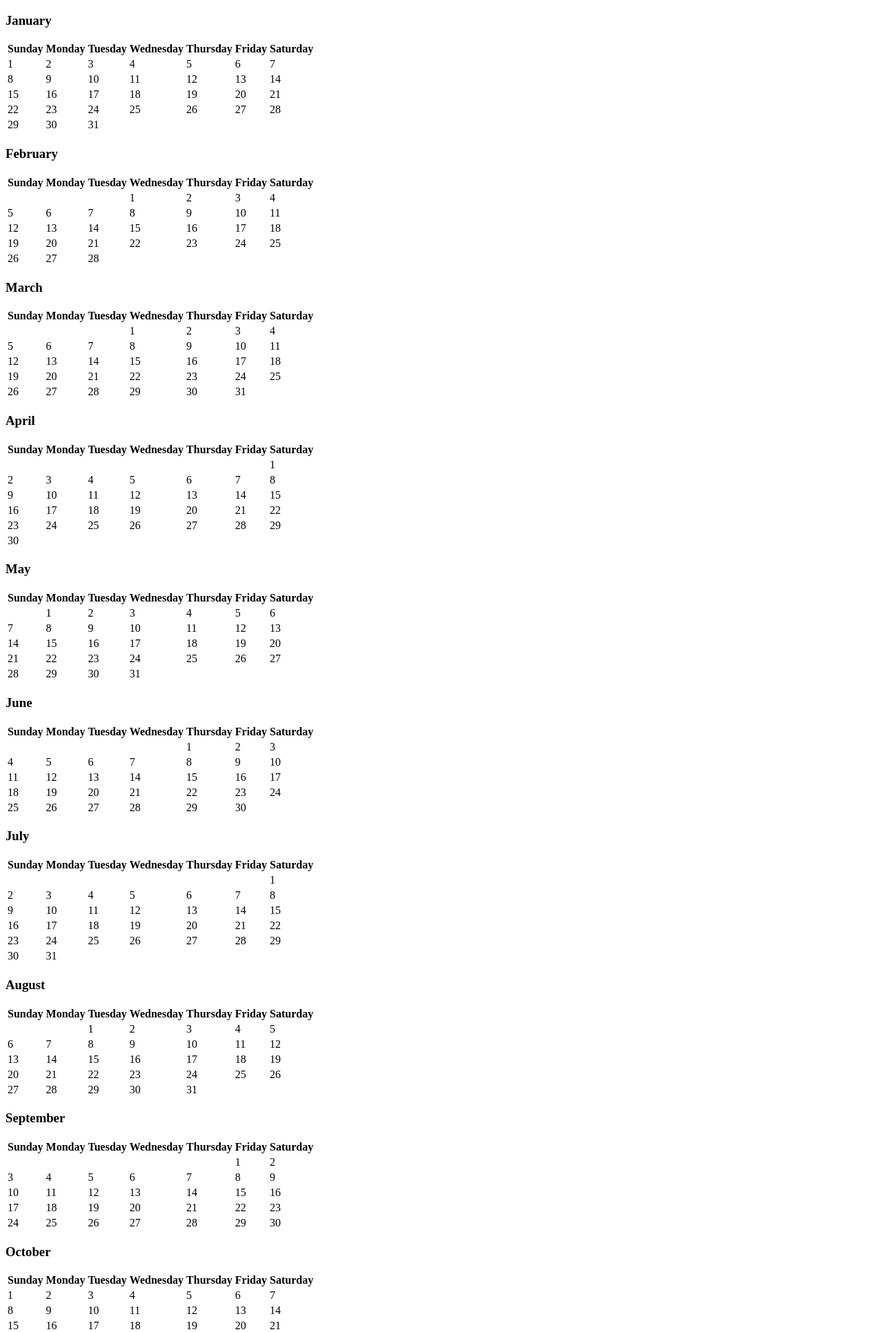
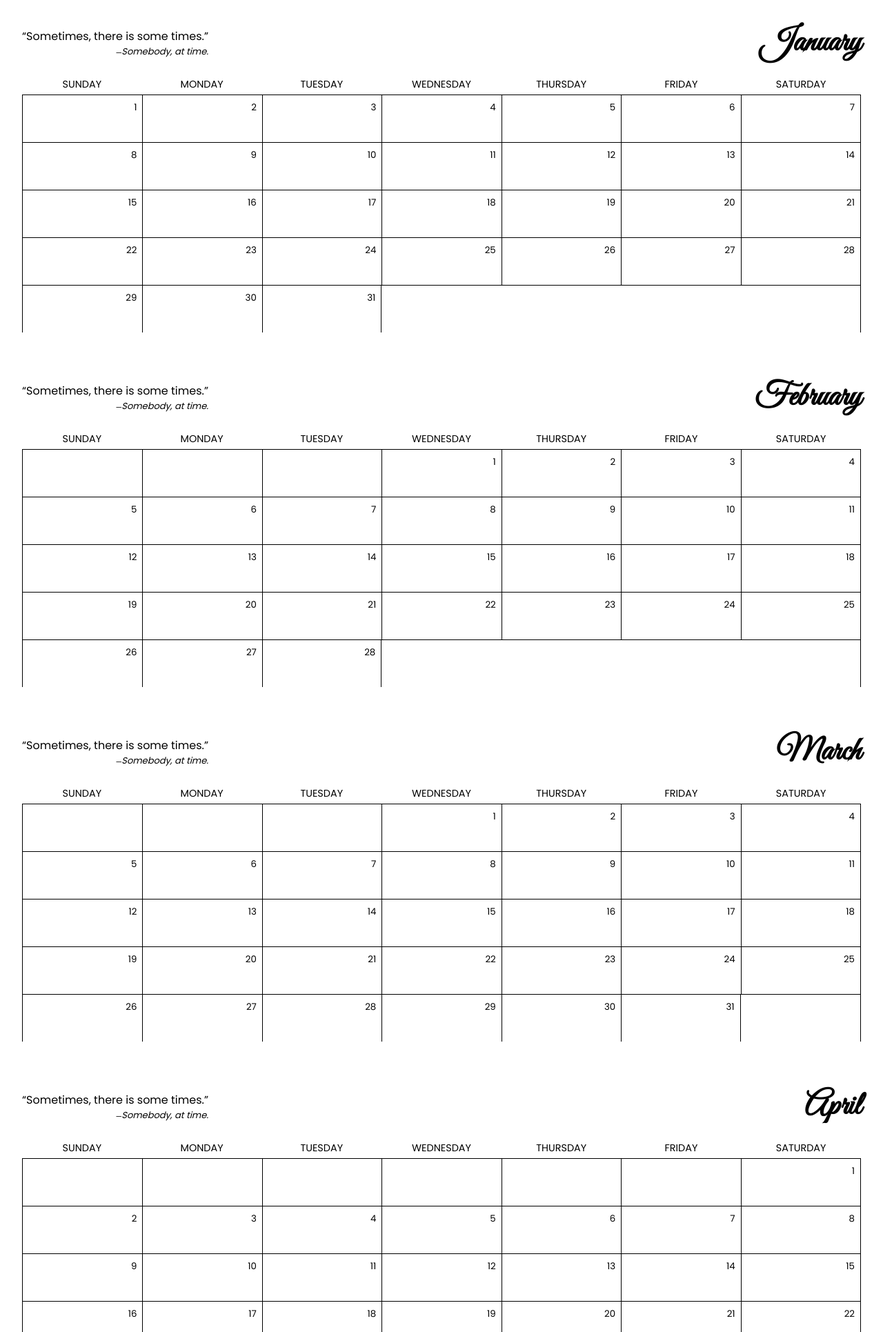
Before and after one commit to ohchiko/printable-calendar, a PHP site: page / in a window 1280 px wide. Shown: the top 1931 px of the page at 69% size. Run offline with PHP 8.4, Linux system fonts and the light colour scheme.

Commit message:
creating better view

```diff
--- a/public/index.php
+++ b/public/index.php
@@ -36,39 +36,49 @@ for ($month = 1; $month <= 12; $month++) {
 <html>
     <head>
         <title>2023 Calendar &raquo; ohchiko</title>
+
+        <link rel="stylesheet" type="text/css" href="style.css" />
     </head>
     <body>
         <?php
         foreach ($period as $month => $weeks) {
         ?>
-            <h3><?php echo $month; ?></h3>
-        <table>
-            <thead>
-                <tr>
-                    <th>Sunday</th>
-                    <th>Monday</th>
-                    <th>Tuesday</th>
-                    <th>Wednesday</th>
-                    <th>Thursday</th>
-                    <th>Friday</th>
-                    <th>Saturday</th>
-                </tr>
-            </thead>
+            <div style="page-break-after: always; display: flex; flex-direction: column; max-height: 148mm; padding: 2rem;">
+                <div style="display: flex; justify-content: space-between; align-items: center; padding-bottom: 1rem;">
+                    <figure>
+                        <q>Sometimes, there is some times.</q>
+                        <figcaption>Somebody, at time.</figcaption>
+                    </figure>
+                    <h1><?php echo $month; ?></h1>
+                </div>
+                <div class="table">
+                    <div class="thead">
+                        <div class="tr">
+                            <div class="th">Sunday</div>
+                            <div class="th">Monday</div>
+                            <div class="th">Tuesday</div>
+                            <div class="th">Wednesday</div>
+                            <div class="th">Thursday</div>
+                            <div class="th">Friday</div>
+                            <div class="th">Saturday</div>
+                        </div>
+                    </div>
 
-            <tbody>
+                    <div class="tbody">
                         <?php
                         foreach ($weeks as $days) {
-                    echo '<tr>';
+                            echo '<div class="tr">';
 
                             foreach ($days as $day) {
-                        echo '<td>' . $day . '</td>';
+                                echo '<div class="td">' . $day . '</div>';
                             }
 
-                    echo '</tr>';
+                            echo '</div>';
                         }
                         ?>
-            </tbody>
-        </table>
+                    </div>
+                </div>
+            </div>
         <?php
         }
         ?>
--- /dev/null
+++ b/public/style.css
@@ -0,0 +1,91 @@
+@import url('https://fonts.googleapis.com/css2?family=Great+Vibes&family=Poppins&display=swap');
+
+@page {
+    size: 210mm 148mm landscape;
+    margin: 0;
+}
+
+html {
+    font-family: 'Poppins', sans-serif;
+}
+
+* {
+    margin: 0;
+    padding: 0;
+    box-sizing: border-box;
+}
+
+h1 {
+    font-family: 'Great Vibes', cursive;
+    font-size: 3rem;
+    text-align: right;
+}
+
+.thead {
+    width: 100%;
+}
+
+.thead > .tr {
+    text-transform: uppercase;
+}
+
+.tr {
+    display: grid;
+    grid-template-columns: repeat(7, minmax(0, 1fr));
+    width: 100%;
+}
+
+.tbody > .tr {
+    border-top: 1px solid;
+    border-right: 1px solid;
+    border-left: 1px solid;
+}
+
+.tbody > .tr > .td + .td {
+    border-top-width: 0px;
+    border-right-width: 0px;
+    border-bottom-width: 0px;
+    border-left-width: 1px;
+}
+
+.tbody > .tr > .td:first-child {
+    border-top-width: 0px;
+    border-right-width: 0px;
+    border-bottom-width: 0px;
+    border-left-width: 0px;
+}
+
+.tbody > .tr:last-child > .td:last-child {
+    border-top-width: 0px;
+    border-right-width: 1px;
+    border-bottom-width: 0px;
+    border-left-width: 1px;
+}
+
+.th {
+    font-size: .9rem;
+    padding: .25rem 0;
+    text-align: center;
+}
+
+.td {
+    width: 100%;
+    padding: .5rem .5rem 2.5rem;
+    font-size: smaller;
+    text-align: right;
+}
+
+.tbody .td {
+    border: 1px solid;
+}
+
+q + figcaption {
+    font-size: small;
+    font-style: italic;
+    text-align: right;
+}
+
+q + figcaption::before {
+    content: "\0336";
+    padding: 0 .25rem;
+}
```
Lines whose indentation alone changed are shown as unchanged.
